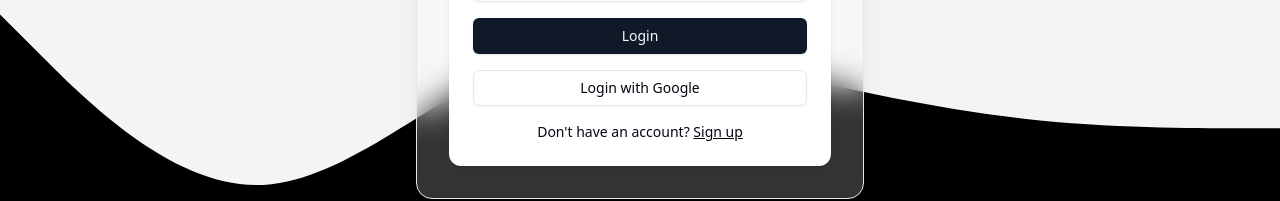
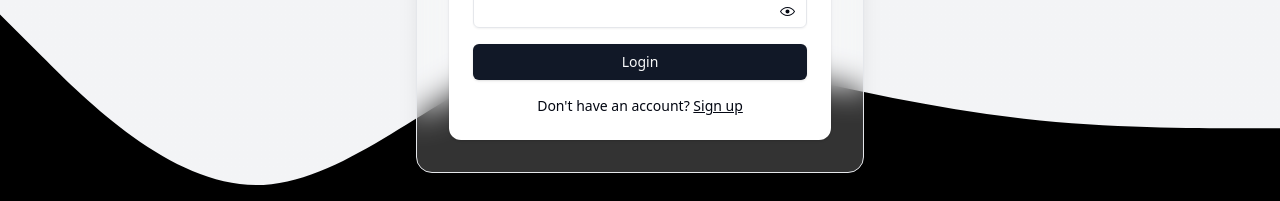
Before and after one commit to Abhi-wolf/daily-driver-frontend, a React (Vite) app: page /login in a window 1280 px wide. Shown: the part 530-731 px from the top of the page. Built offline with nearby package versions, Linux system fonts and the light colour scheme; no server answers.

Commit message:
Removed sign in with google button from login and signup page

```diff
--- a/src/components/LoginForm.jsx
+++ b/src/components/LoginForm.jsx
@@ -120,9 +120,9 @@
           <Button type="submit" className="w-full" disabled={isPending}>
             Login
           </Button>
-          <Button variant="outline" className="w-full">
+          {/* <Button variant="outline" className="w-full">
             Login with Google
-          </Button>
+          </Button> */}
         </form>
         <div className="mt-4 text-center text-sm">
           Don&apos;t have an account?{" "}
--- a/src/components/SignUpForm.jsx
+++ b/src/components/SignUpForm.jsx
@@ -193,9 +193,9 @@
           <Button type="submit" className="w-full" disabled={isSigningUp}>
             Sign up
           </Button>
-          <Button variant="outline" className="w-full">
+          {/* <Button variant="outline" className="w-full">
             Login with Google
-          </Button>
+          </Button> */}
         </form>
         <div className="mt-4 text-center text-sm">
           Don&apos;t have an account?{" "}
```
